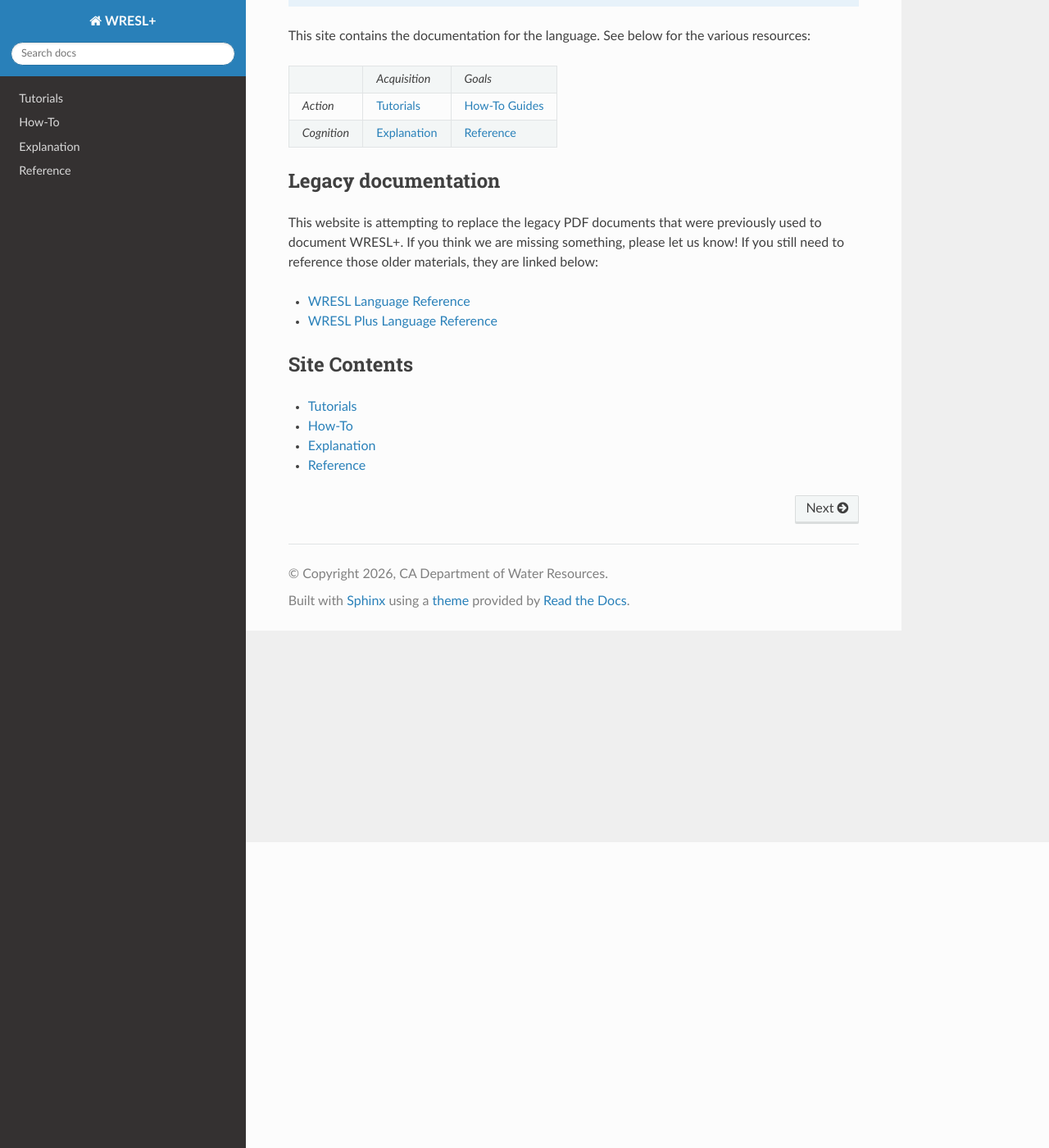
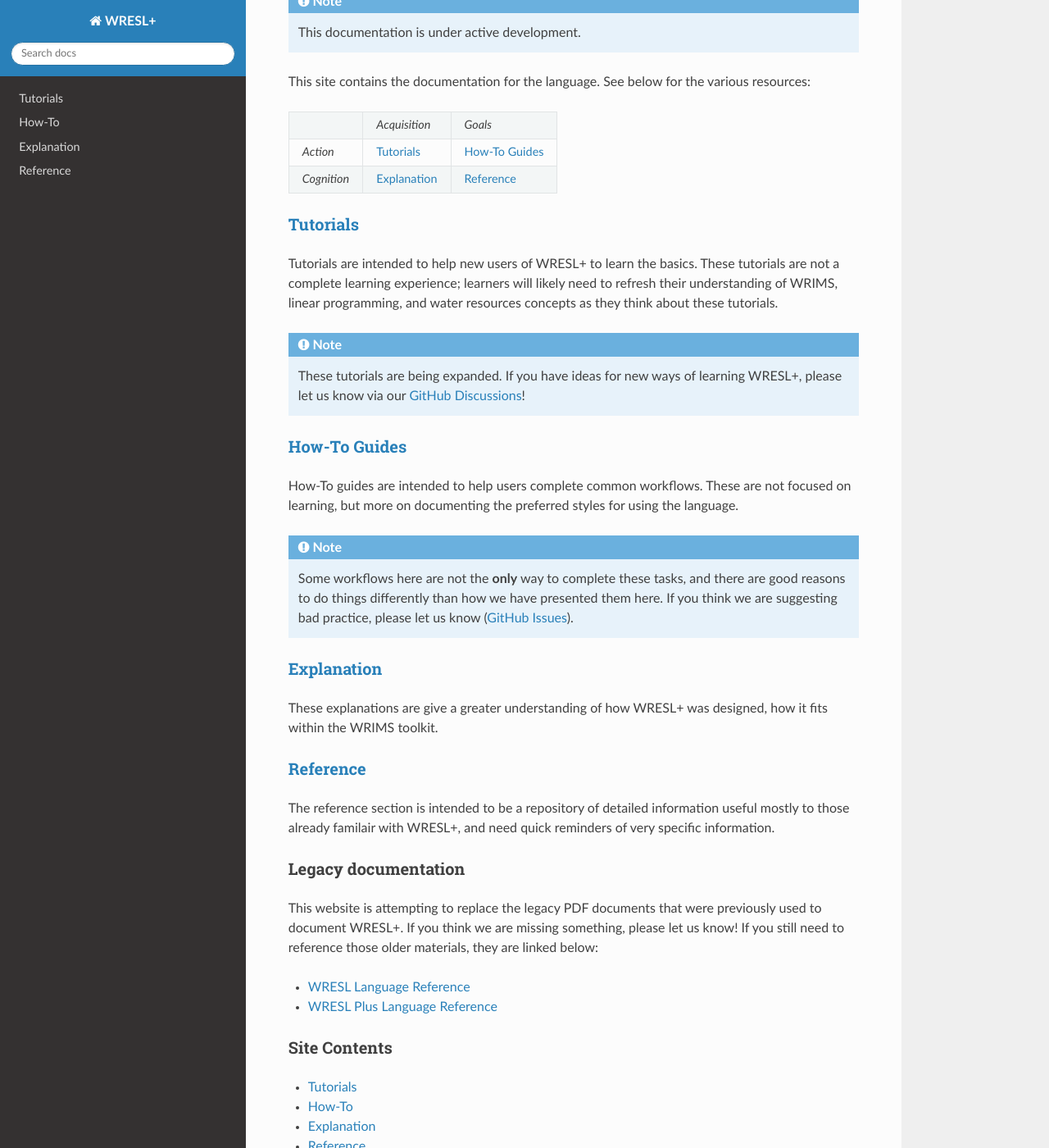
Before and after one commit to CentralValleyModeling/wresl, a Sphinx documentation site: the page built from docs/index.rst, in a window 1280 px wide and 1400 px high, scrolled down 373 px. Shown: the whole window at 82% size. Built offline with Sphinx 7.4.7 and the Read the Docs theme 3.1.0, drawn with Linux system fonts in a browser that asks for light colours.

Commit message:
Add more detail about each section, and nest the sections correctly.

```diff
--- a/docs/index.rst
+++ b/docs/index.rst
@@ -1,5 +1,11 @@
 WRESL+
 ======
+
+.. _GitHub Discussions: https://github.com/CentralValleyModeling/wresl/discussions
+.. _GitHub Issues: https://github.com/CentralValleyModeling/wresl/issues
+
+Introduction
+~~~~~~~~~~~~
 
 WRESL+ is a domain-specific language for water resources modeling, used
 within the WRIMS (Water Resources Integrated Modeling System). It
@@ -21,6 +27,46 @@ the various resources:
 +-------------+---------------------------------------+------------------------------------+
 | *Cognition* | :ref:`Explanation<explanation-index>` | :ref:`Reference<reference-index>`  |
 +-------------+---------------------------------------+------------------------------------+
+
+:ref:`Tutorials<tutorials-index>`
+---------------------------------
+
+Tutorials are intended to help new users of WRESL+ to learn the basics.
+These tutorials are not a complete learning experience; learners will
+likely need to refresh their understanding of WRIMS, linear programming,
+and water resources concepts as they think about these tutorials.
+
+.. note::
+
+    These tutorials are being expanded. If you have ideas for new ways
+    of learning WRESL+, please let us know via our `GitHub Discussions`_!
+
+:ref:`How-To Guides<how-to-index>`
+----------------------------------
+
+How-To guides are intended to help users complete common workflows.
+These are not focused on learning, but more on documenting the preferred
+styles for using the language.
+
+.. note::
+
+    Some workflows here are not the **only** way to complete these
+    tasks, and there are good reasons to do things differently than how
+    we have presented them here. If you think we are suggesting bad
+    practice, please let us know (`GitHub Issues`_).
+
+:ref:`Explanation<explanation-index>`
+-------------------------------------
+
+These explanations are give a greater understanding of how WRESL+ was
+designed, how it fits within the WRIMS toolkit.
+
+:ref:`Reference<reference-index>`
+---------------------------------
+
+The reference section is intended to be a repository of detailed
+information useful mostly to those already familair with WRESL+, and
+need quick reminders of very specific information.
 
 Legacy documentation
 --------------------
```
